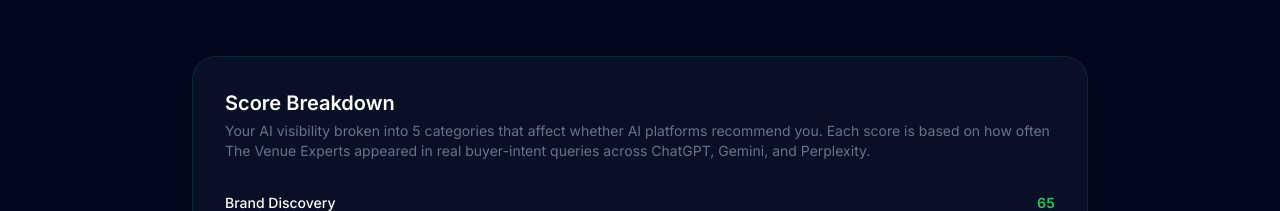
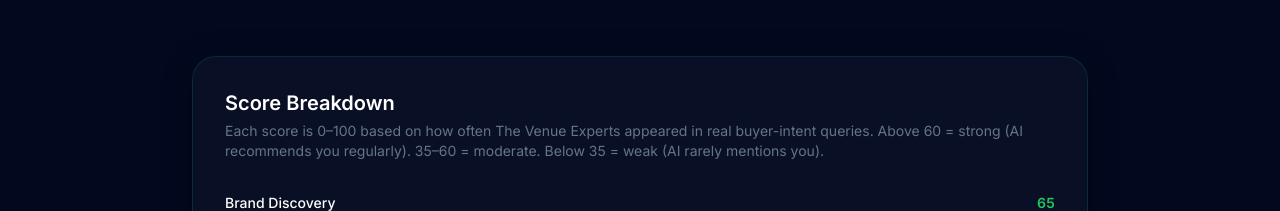
Before and after one commit to vizbizai-web/vizbiz-website, a Next.js app: page /report/1 in a window 1280 px wide. Shown: the part 920-1131 px from the top of the page. Built offline with nearby package versions, Linux system fonts and the light colour scheme.

Commit message:
Score Breakdown: explain what the 0-100 scale means with thresholds

```diff
--- a/src/app/report/[leadId]/report-content.tsx
+++ b/src/app/report/[leadId]/report-content.tsx
@@ -664,7 +664,7 @@
       <GlassCard className="max-w-4xl mx-auto p-5 sm:p-6 lg:p-8" theme={theme}>
         <h3 className="text-lg sm:text-xl font-semibold mb-1" style={{ color: t.textPrimary }}>Score Breakdown</h3>
         <p className="text-xs sm:text-sm mb-6 sm:mb-8" style={{ color: t.textMuted }}>
-          Your AI visibility broken into 5 categories that affect whether AI platforms recommend you. Each score is based on how often {data.businessName} appeared in real buyer-intent queries across ChatGPT, Gemini, and Perplexity.
+          Each score is 0–100 based on how often {data.businessName} appeared in real buyer-intent queries. Above 60 = strong (AI recommends you regularly). 35–60 = moderate. Below 35 = weak (AI rarely mentions you).
         </p>
         <div className="space-y-5 sm:space-y-6">
           {data.categories.map((cat, i) => (
```
